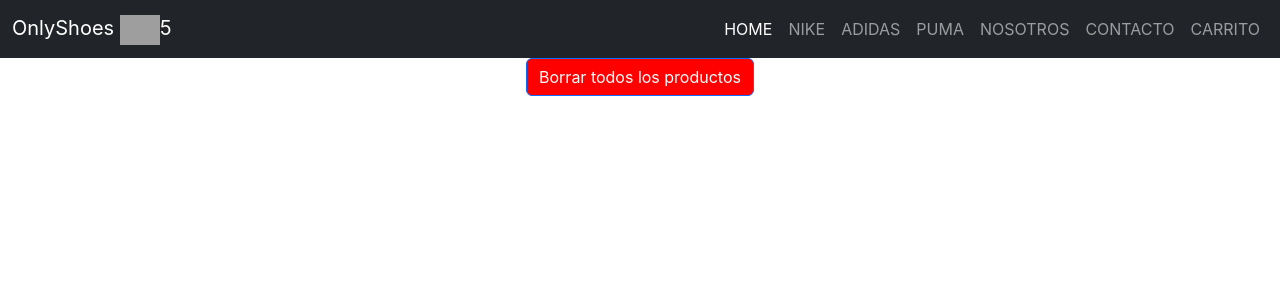
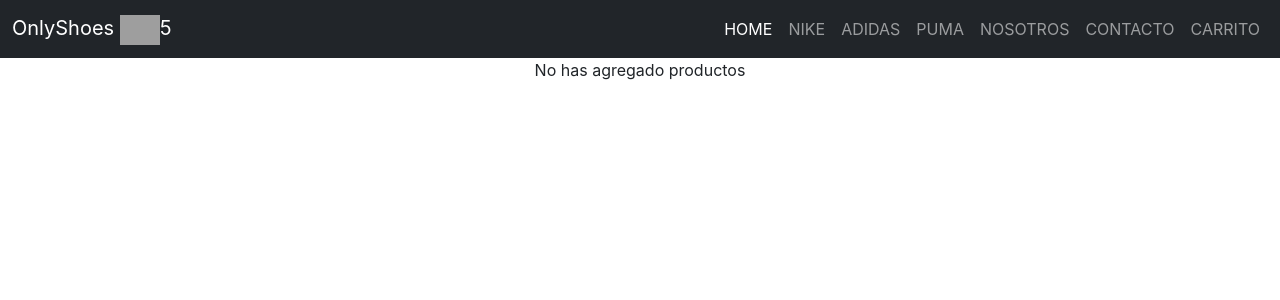
Before and after one commit to agustinSC2034/onlyshoesSCUTARI, a React (Create React App) app: page /cart in a window 1280 px wide. Shown: the top 300 px of the page. Built offline with nearby package versions, Linux system fonts and the light colour scheme; grey boxes are pictures that could not be loaded.

Commit message:
actualizaciones

```diff
--- a/src/components/Desafios/CartContainer/CartContainer.js
+++ b/src/components/Desafios/CartContainer/CartContainer.js
@@ -9,6 +9,9 @@ export const CartContainer = () => {
   return (
     <div>
       <div className="flexCartContainer">
+        {
+          productCartList.length>0 ?
+        <>
         {productCartList.map((item) => (
           <div className="productCartContainer">
             <img src={item.img} alt={item.title} />
@@ -17,9 +20,14 @@ export const CartContainer = () => {
             <h4> Cantidad: {item.cantidad}</h4>
             <button onClick={()=> deleteProduct(item.id)} className="btn btn botonRojo">Borrar</button>
             <button className="btn btn-primary comprar">Comprar</button>
+            <hr></hr>
           </div>
         ))}
         <button onClick={()=> deleteAll()} className="btn btn-primary botonRojo">Borrar todos los productos</button>
+        </>
+        :
+        <p>No has agregado productos</p>
+      }
       </div>
     </div>
   );
--- a/src/components/Desafios/ItemCount/ItemCount.js
+++ b/src/components/Desafios/ItemCount/ItemCount.js
@@ -22,6 +22,7 @@ export const ItemCount = ({ stock, initial, onAdd }) => {
       <div class="text-center">
         <p></p>
         <div class="text-center">
+          <p>Cantidad a agregar: {contador}</p>
           <p>Stock disponible: {stock - contador}</p>
           <button class="btn btn-primary" onClick={restar}>
             -
--- a/src/components/Desafios/ItemDetail/ItemDetail.js
+++ b/src/components/Desafios/ItemDetail/ItemDetail.js
@@ -11,6 +11,7 @@ export const ItemDetail = ({ item }) => {
     const newProduct = {...item, cantidad:contador}
     console.log('newProduct', newProduct);
     addProduct(newProduct);
+
   }
 
   return (
```
